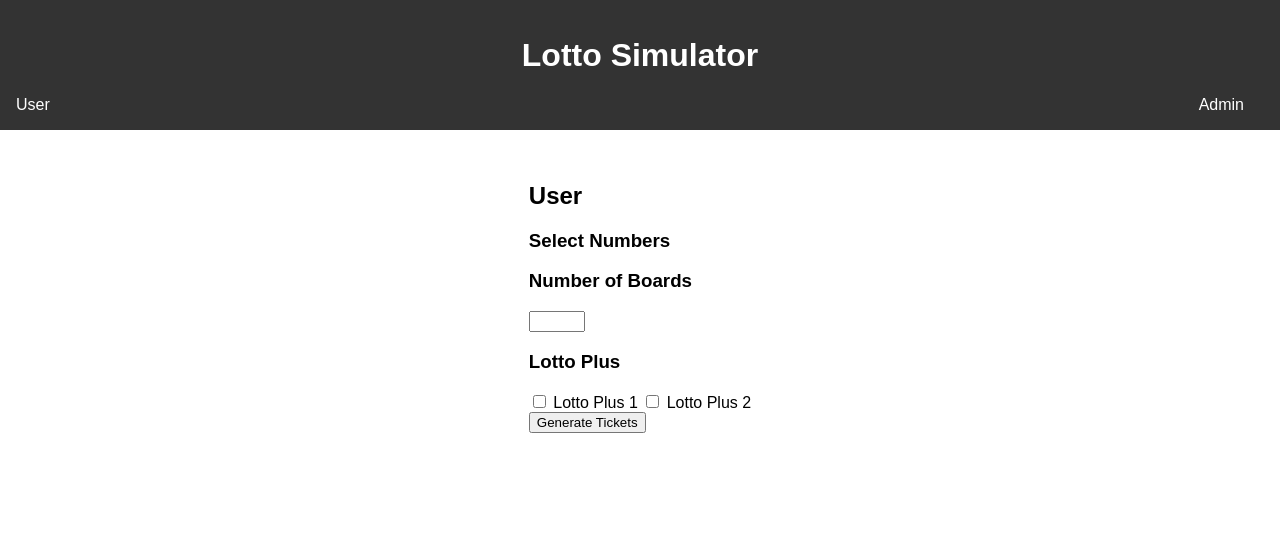
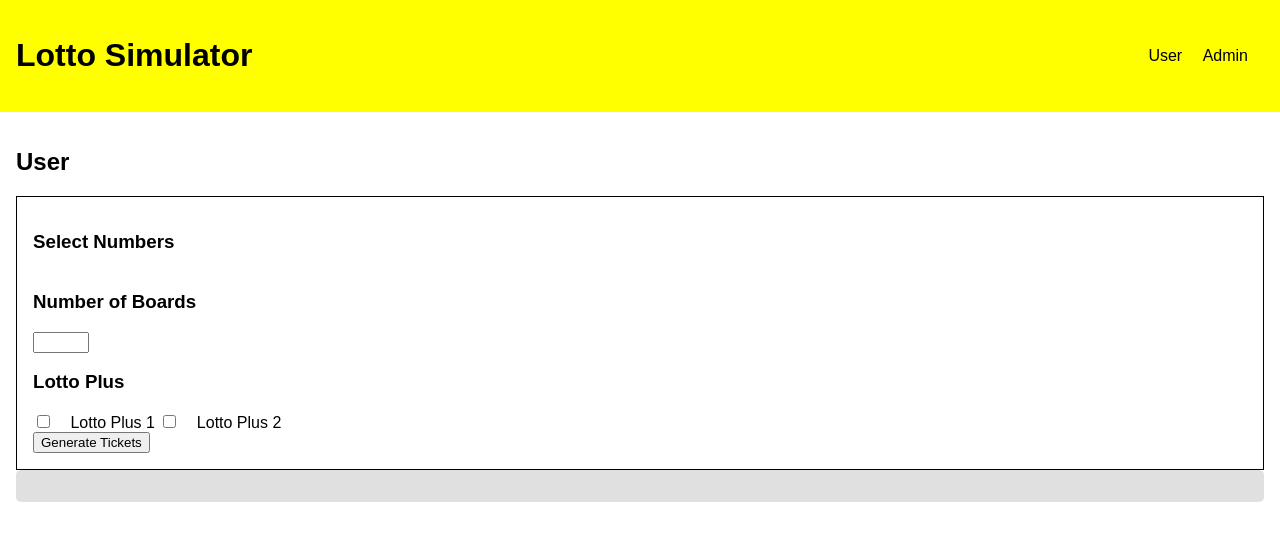
Before and after one commit to Keodivine/-Lotto-Stimulator, a plain HTML site: page index.html in a window 1280 px wide. Drawn offline with Linux system fonts and the light colour scheme.

Commit message:
style.css

```diff
--- a/style.css
+++ b/style.css
@@ -1,78 +1,60 @@
 body {
-    font-family: Arial, sans-serif;
+    font-family: sans-serif;
     margin: 0;
     padding: 0;
   }
 
   header {
-    background-color: #333;
-    color: #fff;
-    padding: 1em;
-    text-align: center;
+    background-color: #FFFF00;
+    padding: 1rem;
+    display: flex;
+    justify-content: space-between;
+    align-items: center;
   }
 
   nav ul {
     list-style: none;
     margin: 0;
     padding: 0;
-    display: flex;
-    justify-content: space-between;
   }
 
   nav li {
-    margin-right: 20px;
+    display: inline-block;
+    margin-right: 1rem;
   }
 
   nav a {
-    color: #fff;
     text-decoration: none;
+    color: black;
   }
 
   main {
-    display: flex;
-    flex-direction: column;
-    align-items: center;
-    padding: 2em;
+    padding: 1rem;
   }
 
-.number-grid {
-    display: grid;
-    grid-template-columns: repeat(6, 1fr);
-    grid-gap: 10px;
+  section {
+    margin-bottom: 2rem;
   }
 
-.number-button {
-    background-color: #fff;
-    border: none;
-    padding: 10px;
-    font-size: 18px;
-    cursor: pointer;
+  .user-options, .admin-options {
+    border: 1px solid #000000;
+    padding: 1rem;
   }
 
-.number-button:hover {
-    background-color: #ccc;
+  .number-picker {
+    display: flex;
+    flex-wrap: wrap;
   }
 
-#board-section {
-    margin-top: 20px;
+  #num-boards, input[type="checkbox"] {
+    margin-right: 1rem;
   }
 
-.board {
-    background-color: #fff;
-    border: 1px solid #ddd;
-    padding: 10px;
-    margin-bottom: 10px;
+  #tickets, #draw-results {
+    background-color: #f8f8f8;
+  padding: 1rem;
+  border-radius: 5px;
+  background-color: #e0e0e0;
+  padding: 1rem;
+  border-radius: 5px;
   }
-
-.board-price {
-    font-weight: bold;
-    margin-top: 10px;
-}
-
-#admin-section {
-    display: none;
-}
-
-#draw-results {
-    margin-top: 20px;
-}
```
Lines whose indentation alone changed are shown as unchanged.
